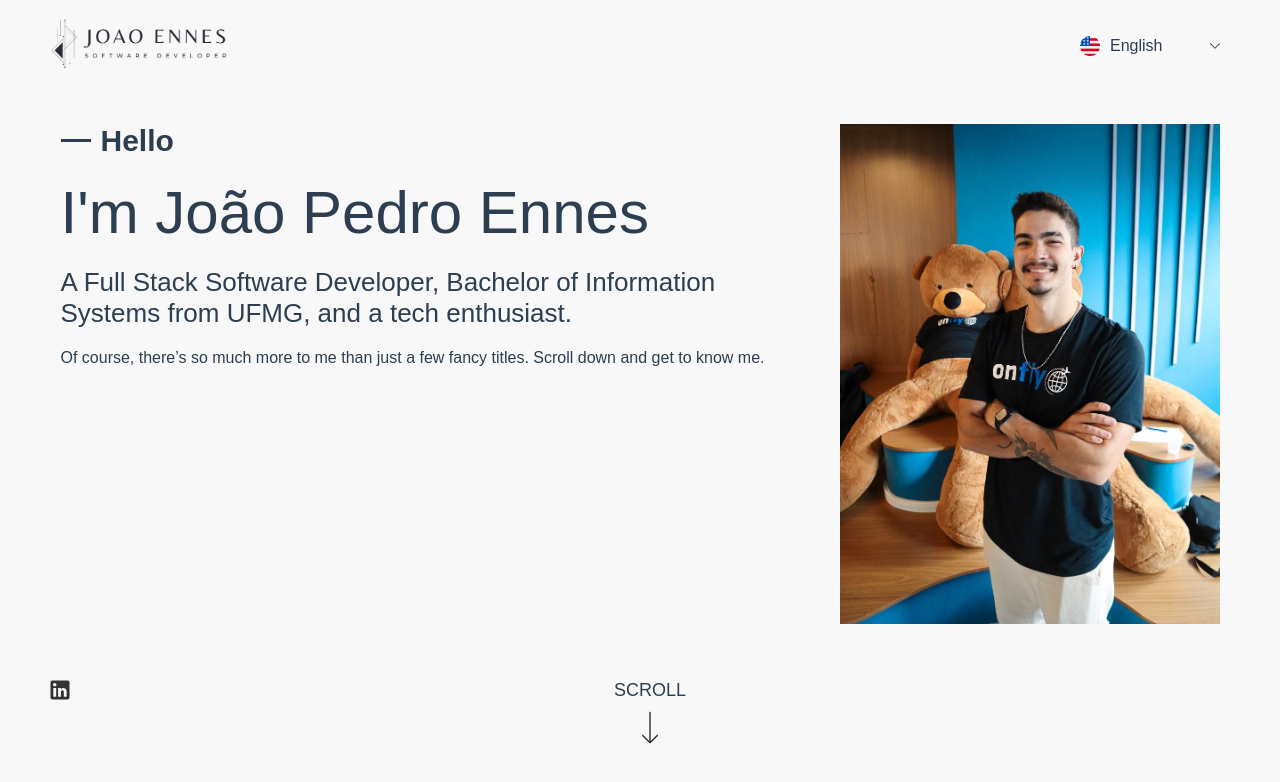
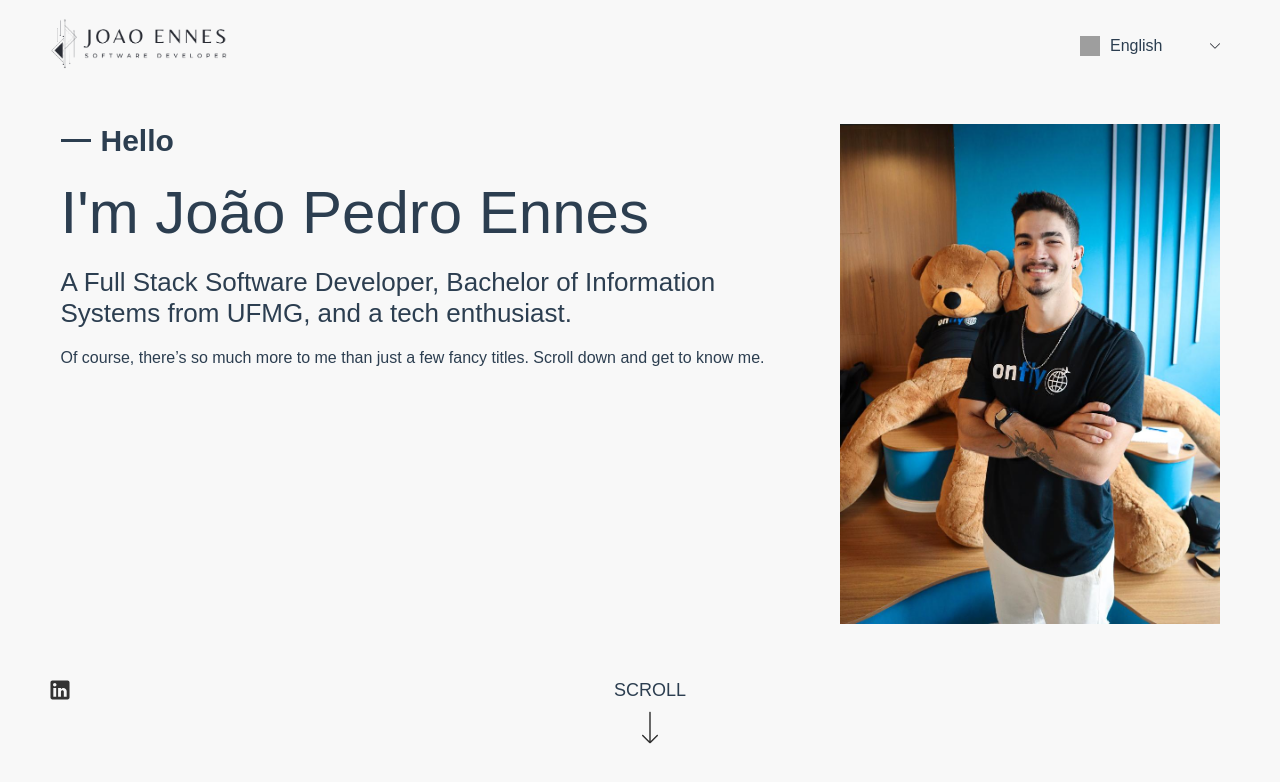
Before and after one commit to EnnesJp/portfolio, a Vue app: page / in a window 1280 px wide. Shown: the top 782 px of the page. Built offline with nearby package versions, Linux system fonts and the light colour scheme; grey boxes are pictures that could not be loaded; the HTML template or start-up script is replaced by a standard one.

Commit message:
feat: move flags to public file

```diff
--- a/src/components/shared/SelectLang.vue
+++ b/src/components/shared/SelectLang.vue
@@ -6,7 +6,7 @@
     <div class="language-selector-lang">
       <img
         class="language-selector-lang__icon"
-        :src="`src/assets/images/langs/${locale}.png`"
+        :src="`/portfolio/images/flags/${locale}.png`"
         alt="flag"
       >
 
@@ -29,7 +29,7 @@
     >
       <img
         class="language-selector-option__icon"
-        :src="`src/assets/images/langs/${lang}.png`"
+        :src="`/portfolio/images/flags/${lang}.png`"
         alt="flag"
       >
 
```
Also changed, not shown: public/images/flags/en.png (renamed from src/assets/images/langs/en.png), public/images/flags/pt.png (renamed from src/assets/images/langs/pt.png).
